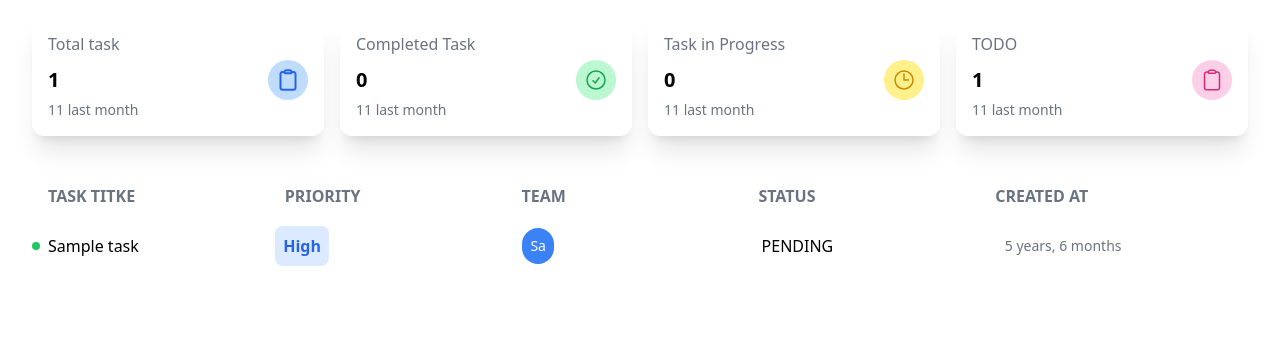
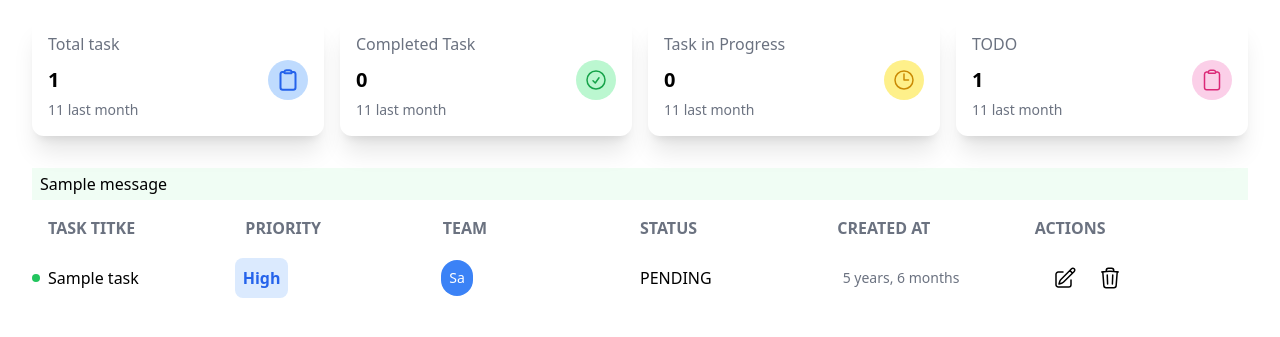
Before and after one commit to sajjadhossanshimanto/learn-django, a Django app: page /task/manager_dashboard in a window 1280 px wide. Shown: the part 72-409 px from the top of the page. Run offline with Django 5.2, Linux system fonts and the light colour scheme; tables that the repository leaves empty hold one stand-in row (values such as "Sample post"); one stand-in notice (Sample message) is shown; some libraries are stand-ins or nearby versions.

Commit message:
task edit-del button

```diff
--- a/tasks/templates/dashboard.html
+++ b/tasks/templates/dashboard.html
@@ -87,6 +87,13 @@
 
     </div>
 
+    <ul>
+        {% if messages %}
+            {% for message in messages %}
+                <li class="px-2 py-1 bg-green-50 ">{{message}}</li>
+            {% endfor %}
+        {% endif %}
+    </ul>
     {% block task_list %}{% endblock task_list %}
 </body>
 </html>
--- a/tasks/templates/manager_dashboard.html
+++ b/tasks/templates/manager_dashboard.html
@@ -4,17 +4,18 @@
 <!-- task table -->
     <div>
         <!-- task column -->
-        <div class="flex justify-between p-4 grid grid-cols-5 text-gray-500 font-bold">
+        <div class="flex justify-between p-4 grid grid-cols-6 text-gray-500 font-bold">
             <div>TASK TITKE</div>
             <div>PRIORITY</div>
             <div>TEAM</div>
             <div>STATUS</div>
             <div>CREATED AT</div>
+            <div>ACTIONS</div>
         </div>
 
         <!-- actual task -->
         {% for t in tasks%}
-        <div class="grid grid-cols-5 items-center"><!-- task-item -->
+        <div class="grid grid-cols-6 items-center"><!-- task-item -->
             <div class="flex items-center gap-2">
                 <div class="rounded-full bg-green-500 w-2 h-2"></div>
                 <div class=""> {{ t.title }} </div>
@@ -32,6 +33,26 @@
             <div class=""> {{ t.status }} </div>
             <!-- CREATED -->
             <div class="text-sm text-gray-500"> {{ t.created_at|timesince }} </div>
+
+            <div>
+                <a href="{% url 'update-task' t.id %}">
+                    <button class="rounded-full hover:bg-gray-200 p-2">
+                        <svg xmlns="http://www.w3.org/2000/svg" fill="none" viewBox="0 0 24 24" stroke-width="1.5" stroke="currentColor" class="size-6">
+                            <path stroke-linecap="round" stroke-linejoin="round" d="m16.862 4.487 1.687-1.688a1.875 1.875 0 1 1 2.652 2.652L10.582 16.07a4.5 4.5 0 0 1-1.897 1.13L6 18l.8-2.685a4.5 4.5 0 0 1 1.13-1.897l8.932-8.931Zm0 0L19.5 7.125M18 14v4.75A2.25 2.25 0 0 1 15.75 21H5.25A2.25 2.25 0 0 1 3 18.75V8.25A2.25 2.25 0 0 1 5.25 6H10" />
+                        </svg>
+                    </button>
+                </a>
+
+                <form action="{% url 'delete-task' t.id %}" method="post" style="display:inline;">
+                    {% csrf_token %}
+                    <button class="rounded-full hover:bg-gray-200 p-2">
+                        <svg xmlns="http://www.w3.org/2000/svg" fill="none" viewBox="0 0 24 24" stroke-width="1.5" stroke="currentColor" class="size-6">
+                        <path stroke-linecap="round" stroke-linejoin="round" d="m14.74 9-.346 9m-4.788 0L9.26 9m9.968-3.21c.342.052.682.107 1.022.166m-1.022-.165L18.16 19.673a2.25 2.25 0 0 1-2.244 2.077H8.084a2.25 2.25 0 0 1-2.244-2.077L4.772 5.79m14.456 0a48.108 48.108 0 0 0-3.478-.397m-12 .562c.34-.059.68-.114 1.022-.165m0 0a48.11 48.11 0 0 1 3.478-.397m7.5 0v-.916c0-1.18-.91-2.164-2.09-2.201a51.964 51.964 0 0 0-3.32 0c-1.18.037-2.09 1.022-2.09 2.201v.916m7.5 0a48.667 48.667 0 0 0-7.5 0" />
+                        </svg>
+                    </button>
+                </form>
+            </div>
+
         </div>
         {% endfor %}
     </div>
--- a/tasks/views.py
+++ b/tasks/views.py
@@ -96,7 +96,7 @@ def delete_task(request, id):
         task = Task.objects.get(id=id)
         task.delete()# del qury
         messages.success(request, 'Task Deleted Successfully')
-        return redirect('manager-dashboard')
+        return redirect('manager_dashboard')
     else:
         messages.error(request, 'Something went wrong')
-        return redirect('manager-dashboard')
+        return redirect('manager_dashboard')
```
